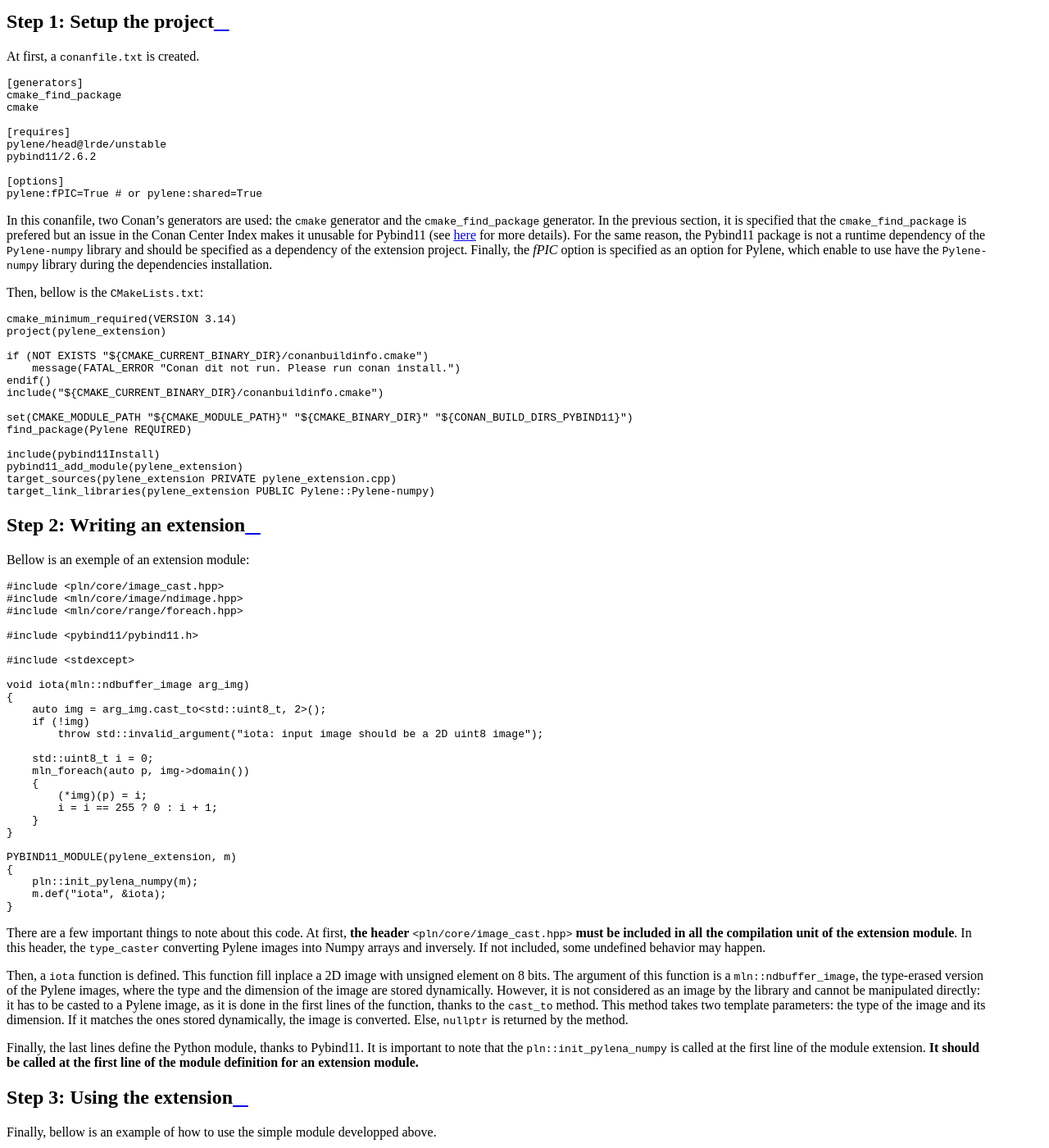
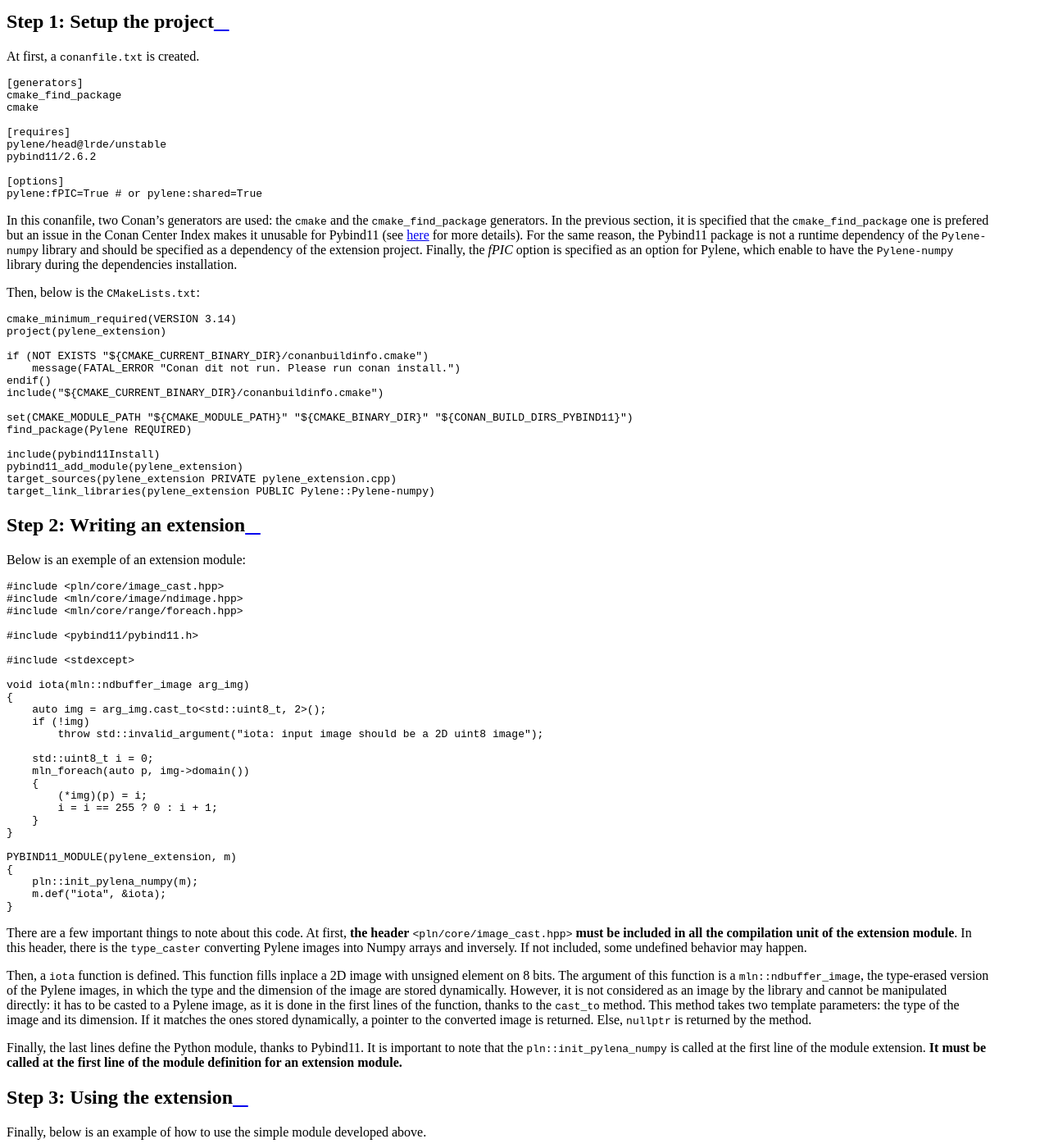
Before and after one commit to GerHobbelt/pylene, a Sphinx documentation site: the page built from doc/source/python/extension.rst, in a window 1280 px wide and 1400 px high, scrolled down 555 px. Shown: the whole window at 82% size. Built offline with Sphinx 7.4.7 and the Read the Docs theme 2.0.0, drawn with Linux system fonts in a browser that asks for light colours; some of the changed text lies outside the part shown.

Commit message:
Apply some corrections

```diff
--- a/doc/source/python/extension.rst
+++ b/doc/source/python/extension.rst
@@ -28,18 +27,18 @@ At first, a ``conanfile.txt`` is created.
     [options]
     pylene:fPIC=True # or pylene:shared=True
 
-In this conanfile, two Conan's generators are used: the ``cmake`` generator and
-the ``cmake_find_package`` generator. In the previous section, it is specified
-that the ``cmake_find_package`` is prefered but an issue in the Conan Center
+In this conanfile, two Conan's generators are used: the ``cmake`` and
+the ``cmake_find_package`` generators. In the previous section, it is specified
+that the ``cmake_find_package`` one is prefered but an issue in the Conan Center
 Index makes it unusable for Pybind11 (see `here
 <https://github.com/conan-io/conan-center-index/pull/4445>`_ for more details).
 For the same reason, the Pybind11 package is not a runtime dependency of the
 ``Pylene-numpy`` library and should be specified as a dependency of the
 extension project. Finally, the `fPIC` option is specified as an option for
-Pylene, which enable to use have the ``Pylene-numpy`` library during the
+Pylene, which enable to have the ``Pylene-numpy`` library during the
 dependencies installation.
 
-Then, bellow is the ``CMakeLists.txt``:
+Then, below is the ``CMakeLists.txt``:
 
 .. code-block:: cmake
 
@@ -63,7 +62,7 @@ Then, bellow is the ``CMakeLists.txt``:
 Step 2: Writing an extension
 ----------------------------
 
-Bellow is an exemple of an extension module:
+Below is an exemple of an extension module:
 
 .. code-block:: cpp
 
@@ -98,28 +97,29 @@ Bellow is an exemple of an extension module:
 There are a few important things to note about this code. At first,
 **the header** ``<pln/core/image_cast.hpp>``
 **must be included in all the compilation unit of the extension module**.
-In this header, the ``type_caster`` converting Pylene images into Numpy
+In this header, there is the ``type_caster`` converting Pylene images into Numpy
 arrays and inversely. If not included, some undefined behavior may happen.
 
-Then, a ``iota`` function is defined. This function fill inplace a 2D image with
-unsigned element on 8 bits. The argument of this function is a
-``mln::ndbuffer_image``, the type-erased version of the Pylene images, where the
-type and the dimension of the image are stored dynamically. However, it is not
-considered as an image by the library and cannot be manipulated directly: it has
-to be casted to a Pylene image, as it is done in the first lines of the
+Then, a ``iota`` function is defined. This function fills inplace a 2D image
+with unsigned element on 8 bits. The argument of this function is a
+``mln::ndbuffer_image``, the type-erased version of the Pylene images, in which
+the type and the dimension of the image are stored dynamically. However, it is
+not considered as an image by the library and cannot be manipulated directly: it
+has to be casted to a Pylene image, as it is done in the first lines of the
 function, thanks to the ``cast_to`` method. This method takes two template
 parameters: the type of the image and its dimension. If it matches the ones
-stored dynamically, the image is converted. Else, ``nullptr`` is returned by the
-method.
+stored dynamically, a pointer to the converted image is returned. Else,
+``nullptr`` is returned by the method.
 
 Finally, the last lines define the Python module, thanks to Pybind11. It is
 important to note that the ``pln::init_pylena_numpy`` is called at the first
-line of the module extension. **It should be called at the first line of the module definition for an extension module.**
+line of the module extension.
+**It must be called at the first line of the module definition for an extension module.**
 
 Step 3: Using the extension
 ---------------------------
 
-Finally, bellow is an example of how to use the simple module developped above.
+Finally, below is an example of how to use the simple module developed above.
 
 >>> from pylene_extension import iota
 >>> import numpy as np
```
Also changed, not shown: other parts of doc/source/python/extension.rst (+4 -5 lines), doc/source/python/first_step.rst (+5 -2 lines).
